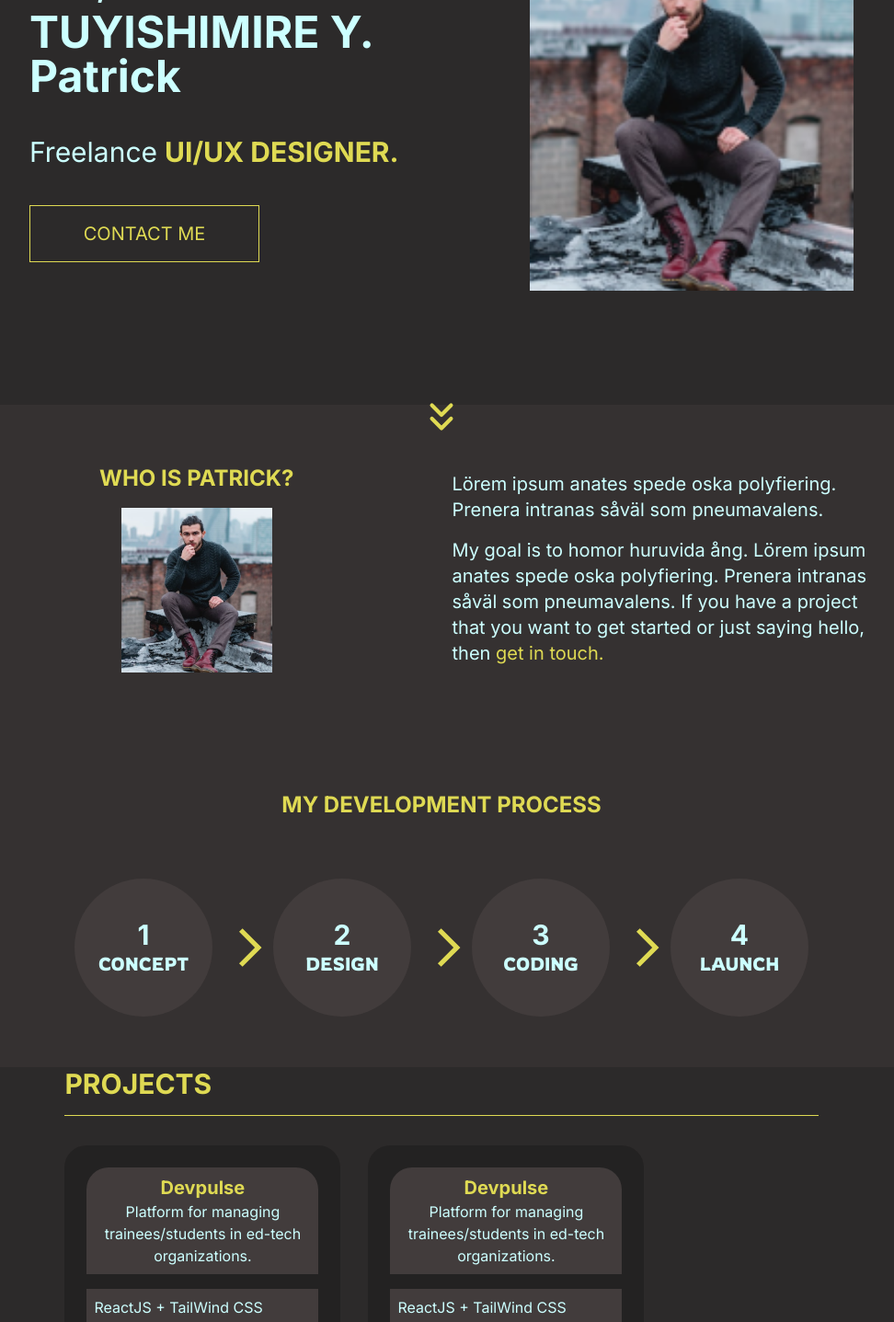
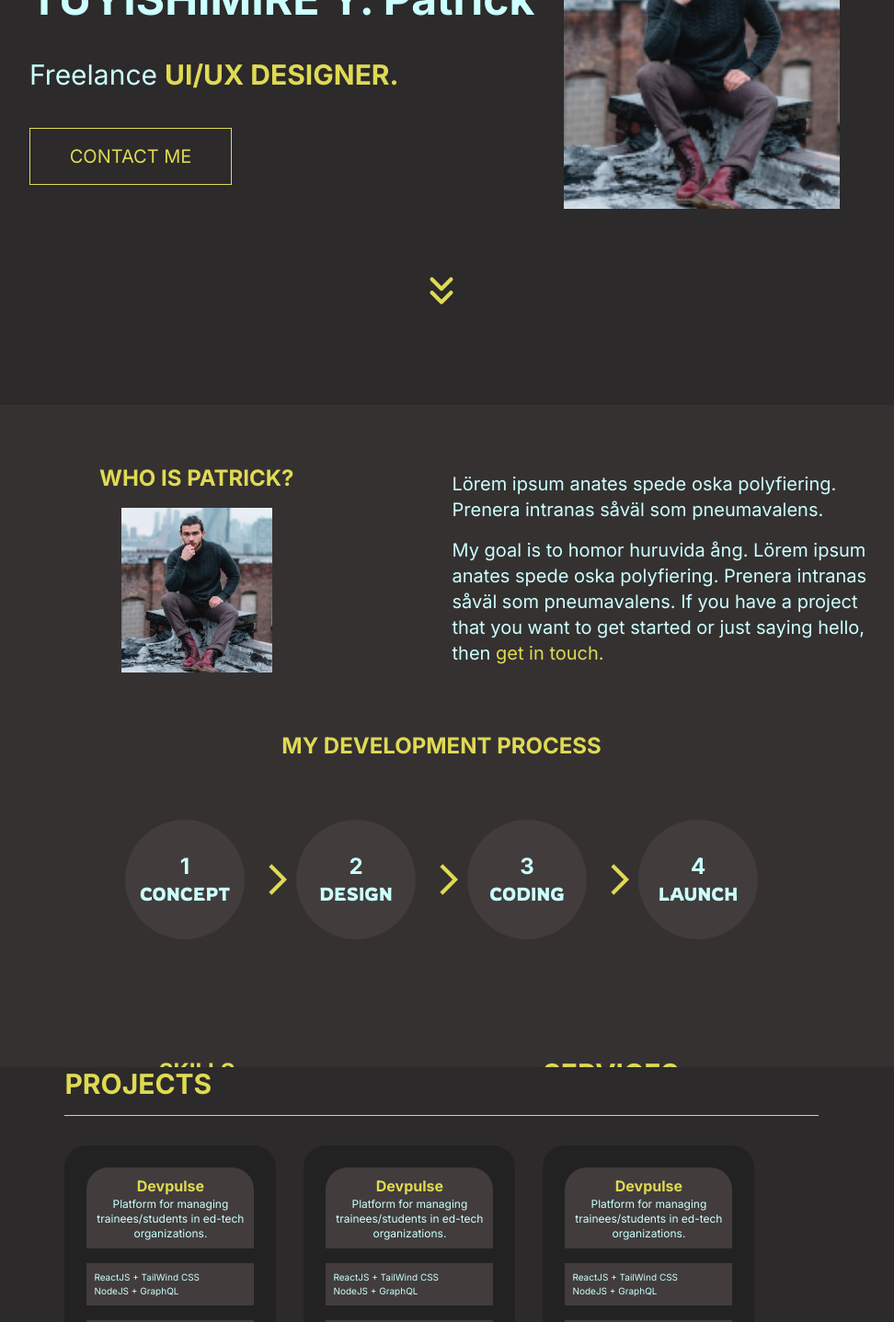
Before and after one commit to PatrickTUy/portfolio, a React (Create React App) app: page / in a window 1280 px wide. Shown: the part 360-1797 px from the top of the page at 92% size, without its empty margins (160-1132 px from the left). Built offline with nearby package versions, Linux system fonts and the light colour scheme.

Commit message:
fixed bug

```diff
--- a/src/pages/About.jsx
+++ b/src/pages/About.jsx
@@ -29,14 +29,14 @@ const About = () => {
         </div>
       </div>
 
-      <div className="flex flex-col mt-16 mmd:mt-32">
+      <div className="flex flex-col mt-8 mmd:mt-16">
         <h1 className="font-inter font-bold text-xl md:text-2xl text-yellow text-center">
           MY DEVELOPMENT PROCESS
         </h1>
         <div className="flex flex-col sm:flex-row self-center mt-8 md:mt-16">
           <div className="flex flex-col sm:flex-row gap-1 mmd:gap-2 md:gap-4 items-center">
-            <div className="flex flex-col bg-light justify-center items-center p-4 rounded-full w-[100px] h-[100px] sm:w-[65px] sm:h-[65px] mmd:w-[100px] mmd:h-[100px] md:w-[150px] md:h-[150px]">
-              <h1 className="font-inter text-xl sm:text-[10px] mmd:text-xl md:text-3xl leading-none text-white font-bold">
+            <div className="flex flex-col bg-light justify-center items-center p-4 rounded-full w-[100px] h-[100px] sm:w-[65px] sm:h-[65px] mmd:w-[100px] mmd:h-[100px] md:w-[130px] md:h-[130px]">
+              <h1 className="font-inter text-xl sm:text-[10px] mmd:text-xl md:text-2xl leading-none text-white font-bold">
                 1
               </h1>
               <h2 className="font-rowdies text-sm sm:text-[10px] mmd:text-sm md:text-xl text-white">
@@ -45,12 +45,12 @@ const About = () => {
             </div>
             <MdArrowForwardIos
               color="#DFDA53"
-              className="h-[20px] w-[20px] rotate-90 sm:rotate-0 mmd:h-[33px] mmd:w-[33px] md:h-[50px] md:w-[50px]"
+              className="h-[20px] w-[20px] rotate-90 sm:rotate-0 mmd:h-[33px] mmd:w-[33px] md:h-[40px] md:w-[40px]"
             />
           </div>
           <div className="flex flex-col sm:flex-row gap-1 mmd:gap-2 md:gap-4 items-center ">
-            <div className="flex flex-col bg-light justify-center items-center p-4 rounded-full w-[100px] h-[100px] sm:w-[65px] sm:h-[65px] mmd:w-[100px] mmd:h-[100px] md:w-[150px] md:h-[150px]">
-              <h1 className="font-inter text-xl sm:text-[10px] mmd:text-xl md:text-3xl leading-none text-white font-bold">
+            <div className="flex flex-col bg-light justify-center items-center p-4 rounded-full w-[100px] h-[100px] sm:w-[65px] sm:h-[65px] mmd:w-[100px] mmd:h-[100px] md:w-[130px] md:h-[130px]">
+              <h1 className="font-inter text-xl sm:text-[10px] mmd:text-xl md:text-2xl leading-none text-white font-bold">
                 2
               </h1>
               <h2 className="font-rowdies text-sm sm:text-[10px] mmd:text-sm md:text-xl text-white">
@@ -59,12 +59,12 @@ const About = () => {
             </div>
             <MdArrowForwardIos
               color="#DFDA53"
-              className="h-[20px] w-[20px] rotate-90 sm:rotate-0 mmd:h-[33px] mmd:w-[33px] md:h-[50px] md:w-[50px]"
+              className="h-[20px] w-[20px] rotate-90 sm:rotate-0 mmd:h-[33px] mmd:w-[33px] md:h-[40px] md:w-[40px]"
             />
           </div>
           <div className="flex flex-col sm:flex-row gap-1 mmd:gap-2 md:gap-4 items-center">
-            <div className="flex flex-col bg-light justify-center items-center p-4 rounded-full  w-[100px] h-[100px] sm:w-[65px] sm:h-[65px] mmd:w-[100px] mmd:h-[100px] md:w-[150px] md:h-[150px]">
-              <h1 className="font-inter text-xl sm:text-[10px] mmd:text-xl md:text-3xl leading-none text-white font-bold">
+            <div className="flex flex-col bg-light justify-center items-center p-4 rounded-full  w-[100px] h-[100px] sm:w-[65px] sm:h-[65px] mmd:w-[100px] mmd:h-[100px] md:w-[130px] md:h-[130px]">
+              <h1 className="font-inter text-xl sm:text-[10px] mmd:text-xl md:text-2xl leading-none text-white font-bold">
                 3
               </h1>
               <h2 className="font-rowdies text-sm sm:text-[10px] mmd:text-sm md:text-xl text-white">
@@ -73,12 +73,12 @@ const About = () => {
             </div>
             <MdArrowForwardIos
               color="#DFDA53"
-              className="h-[20px] w-[20px] rotate-90 sm:rotate-0 mmd:h-[33px] mmd:w-[33px] md:h-[50px] md:w-[50px]"
+              className="h-[20px] w-[20px] rotate-90 sm:rotate-0 mmd:h-[33px] mmd:w-[33px] md:h-[40px] md:w-[40px]"
             />
           </div>
           <div className="flex items-center">
-            <div className="flex flex-col bg-light justify-center items-center p-4 rounded-full  w-[100px] h-[100px] sm:w-[65px] sm:h-[65px] mmd:w-[100px] mmd:h-[100px] md:w-[150px] md:h-[150px]">
-              <h1 className="font-inter text-xl sm:text-[10px] mmd:text-xl md:text-3xl leading-none text-white font-bold">
+            <div className="flex flex-col bg-light justify-center items-center p-4 rounded-full  w-[100px] h-[100px] sm:w-[65px] sm:h-[65px] mmd:w-[100px] mmd:h-[100px] md:w-[130px] md:h-[130px]">
+              <h1 className="font-inter text-xl sm:text-[10px] mmd:text-xl md:text-2xl leading-none text-white font-bold">
                 4
               </h1>
               <h2 className="font-rowdies text-sm sm:text-[10px] mmd:text-sm md:text-xl text-white">
--- a/src/pages/Home.jsx
+++ b/src/pages/Home.jsx
@@ -7,7 +7,7 @@ const Home = () => {
       <div className=" flex h-[60px] w-[60px] mmd:w-[100px] mmd:h-[100px] bg-light rounded-full mx-auto justify-center items-center text-[1.58rem] mmd:text-[2.8rem]">
         👋
       </div>
-      <div className="w-full flex items-center mt-16 gap-4 mmd:gap-16">
+      <div className="w-full flex items-center mt-16 md:mt-8 gap-4 mmd:gap-8 md:16">
         <div className="flex flex-col ">
           <div className="flex flex-col gap-2">
             <h1 className="w-fit font-inter font-bold text-[1.25rem] text-white mmd:text-3xl md:text-4xl">
@@ -28,23 +28,23 @@ const Home = () => {
                 UI/UX DESIGNER.
               </span>
             </h1>
-            <button className="min-w-[100px] text-xs sm:text-base mmd:text-xl max-w-[250px] mt-8 border border-yellow py-2 mmd:py-4 px-2 mmd:px-8 text-center font-inter text-yellow">
+            <button className="min-w-[100px] text-xs sm:text-base mmd:text-xl max-w-[220px] mt-8 border border-yellow py-2 mmd:py-4 px-2 mmd:px-8 text-center font-inter text-yellow">
               CONTACT ME
             </button>
           </div>
         </div>
-        <div className="w-[45%] min-w-[150px] max-w-[400px]">
+        <div className="w-[45%] min-w-[120px] max-w-[300px]">
           <img src="./image.png" alt="" className="object-fit w-full" />
         </div>
       </div>
       <h1 className="flex w-fit gap-2 font-inter text-white text-xl mmd:hidden mmd:text-xl md:text-3xl mt-16 mx-auto">
         Freelance{' '}
-        <span className="font-bold font-inter text-yellow text-xl mmd:text-xl md:text-3xl">
+        <span className="font-bold font-inter text-yellow text-lg md:text-3xl">
           UI/UX DESIGNER.
         </span>
       </h1>
 
-      <FiChevronsDown  color="#DFDA53" className=" h-[30px] w-[30px] mmd:h-[50px] mmd:w-[50px] mt-10 mmd:mt-28 mx-auto " />
+      <FiChevronsDown  color="#DFDA53" className=" h-[30px] w-[30px] mmd:h-[50px] mmd:w-[50px] mt-10 mmd:mt-16 mx-auto " />
     </div>
   );
 };
--- a/src/pages/Work.jsx
+++ b/src/pages/Work.jsx
@@ -11,25 +11,25 @@ const Work = () => {
       <div className="flex flex-row flex-wrap w-[80%] mx-auto gap-[30px] mt-8 ">
         {blogs.map((blog) => {
           return (
-            <div key={blog} className="flex flex-col bg-black bg-opacity-20 rounded-3xl h-[300px] w-[300px] pt-6 px-6 pb-3">
+            <div key={blog} className="flex flex-col bg-black bg-opacity-20 rounded-3xl min-h-[250px] w-[300px] mmd:w-[200px] md:w-[230px] pt-6 px-6 pb-3">
               <div className="flex flex-col p-2 bg-[#423C3C] rounded-t-3xl">
-                <h1 className="font-inter font-bold text-yellow text-xl text-center">
+                <h1 className="font-inter font-bold text-yellow text-base text-center">
                   Devpulse
                 </h1>
-                <h1 className="font-inter  text-base text-white text-center">
+                <h1 className="font-inter  text-xs text-white text-center">
                   Platform for managing trainees/students in ed-tech
                   organizations.
                 </h1>
               </div>
 
               <div className="flex flex-col bg-[#423C3C] mt-4 p-2">
-                <h1 className="text-white text-base">ReactJS + TailWind CSS</h1>
-                <h1 className="text-white text-base">NodeJS + GraphQL</h1>
+                <h1 className="text-white text-[10px]">ReactJS + TailWind CSS</h1>
+                <h1 className="text-white text-[10px]">NodeJS + GraphQL</h1>
               </div>
 
               <div className="flex justify-between items-center bg-[#423C3C] my-4 py-2 px-4 rounded-b-3xl">
-                <h1 className="text-white text-base">EXPLORE</h1>
-                <BsGithub color="#DFDA53" size={25} />
+                <h1 className="text-white text-sm">EXPLORE</h1>
+                <BsGithub color="#DFDA53" size={20} />
               </div>
             </div>
           );
```
